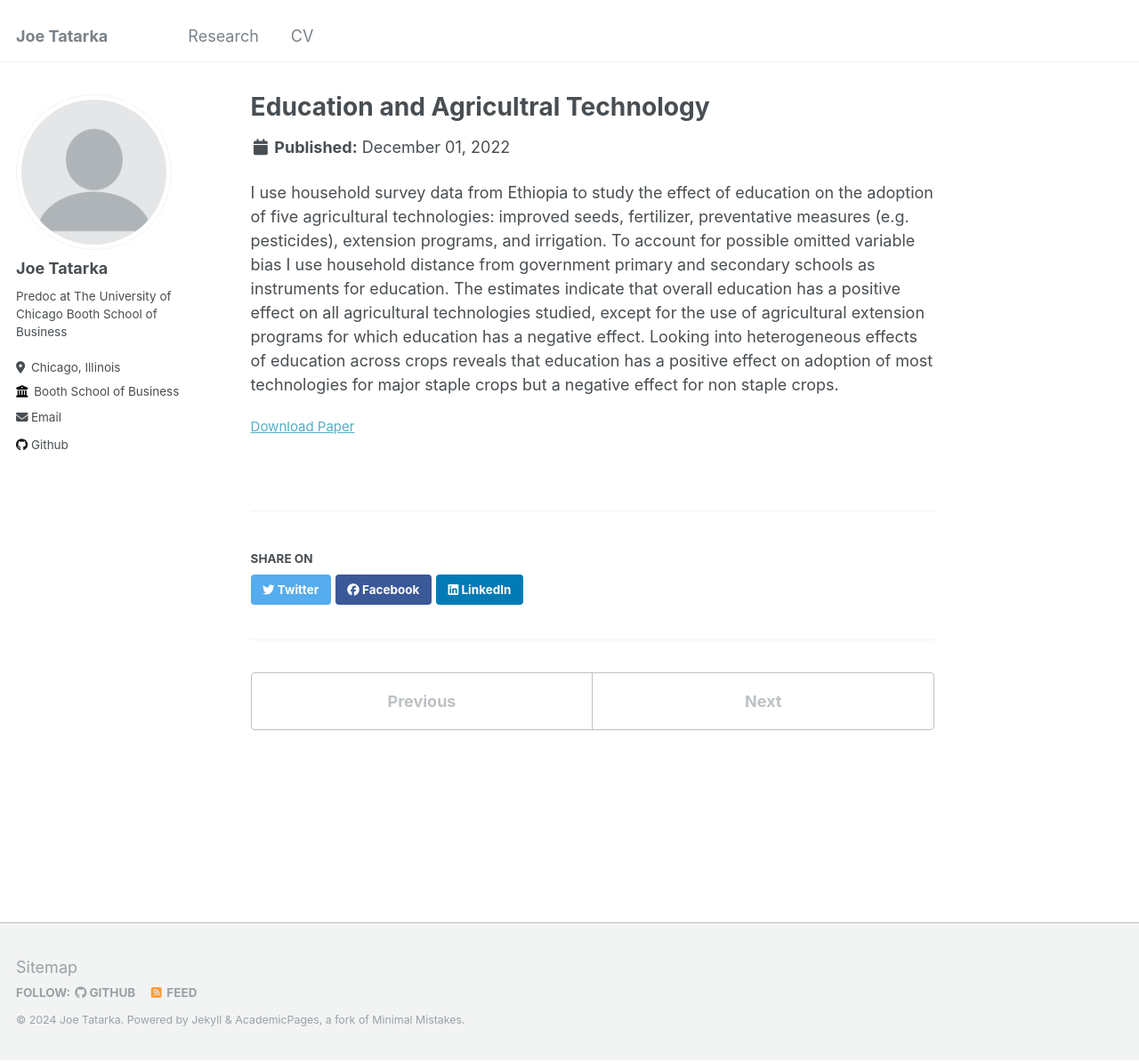
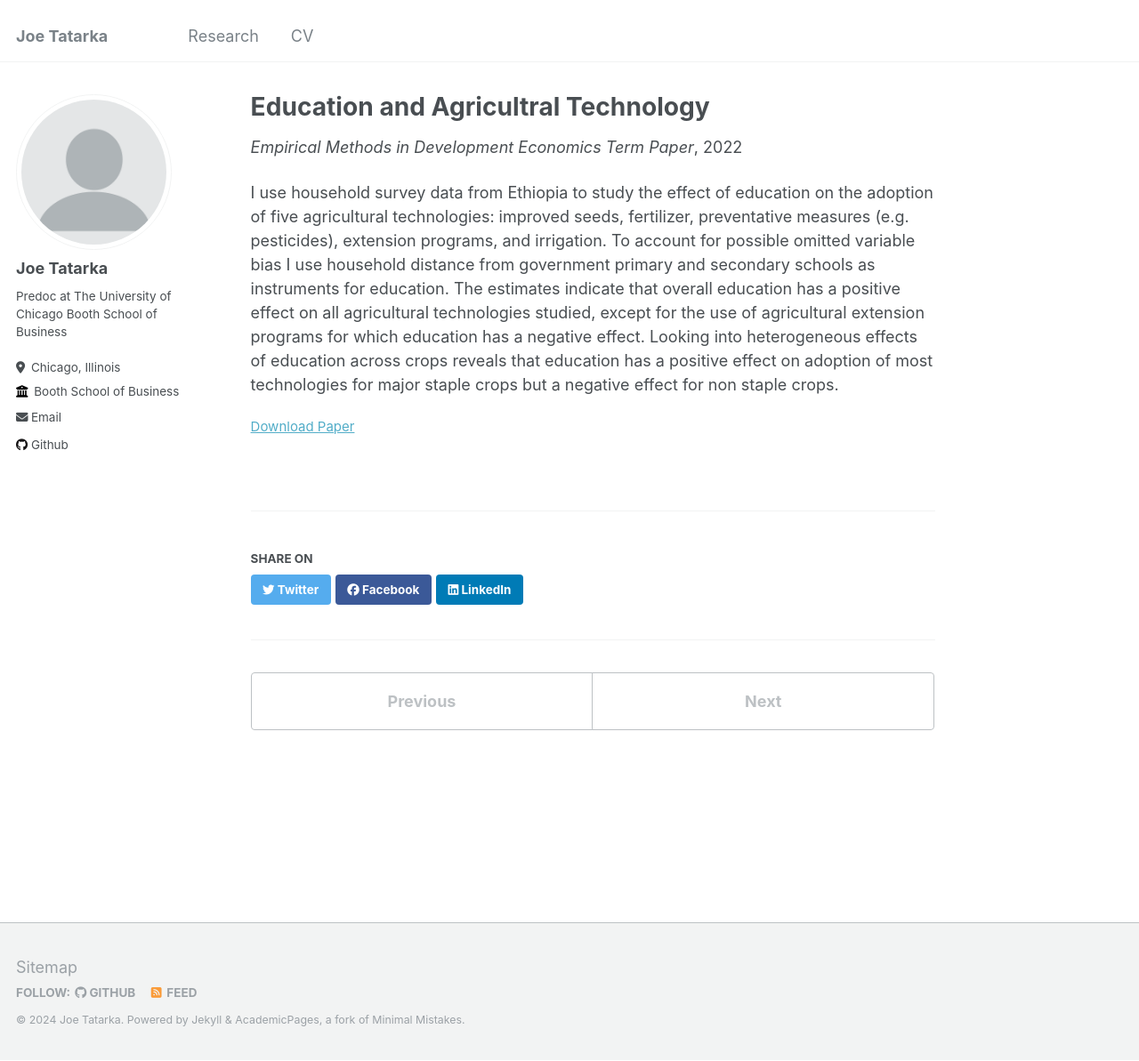
Before and after one commit to JoeTatarka/JoeTatarka.github.io, a Jekyll site: the page built from _publications/2021-12-01-dev_econ_term_paper.md, in a window 1280 px wide and 1193 px high. Shown: the whole window at 89% size. Built offline with Jekyll 4.4.1, drawn with Linux system fonts in a browser that asks for light colours.

Commit message:
Update 2021-12-01-dev_econ_term_paper.md

```diff
--- a/_publications/2021-12-01-dev_econ_term_paper.md
+++ b/_publications/2021-12-01-dev_econ_term_paper.md
@@ -5,6 +5,7 @@ permalink: /publication/2021-12-01-education-and-agricultural-technology
 excerpt: 'I use household survey data from Ethiopia to study the effect of education on the adoption of agricultural technologies using distance from household as an instrument for years of education.'
 date: 2022-12-01
 paperurl: 'http://joetatarka.github.io/files/dev_econ_term_paper.pdf'
+venue: "Empirical Methods in Development Economics Term Paper"
 ---
 
 I use household survey data from Ethiopia to study the effect of education on the adoption of five agricultural technologies: improved seeds, fertilizer, preventative measures (e.g. pesticides), extension programs, and irrigation. To account for possible omitted variable bias I use household distance from government primary and secondary schools as instruments for education. The estimates indicate that overall education has a positive effect on all agricultural technologies studied, except for the use of agricultural extension programs for which education has a negative effect. Looking into heterogeneous effects of education across crops reveals that education has a positive effect on adoption of most technologies for major staple crops but a negative effect for non staple crops.
```
